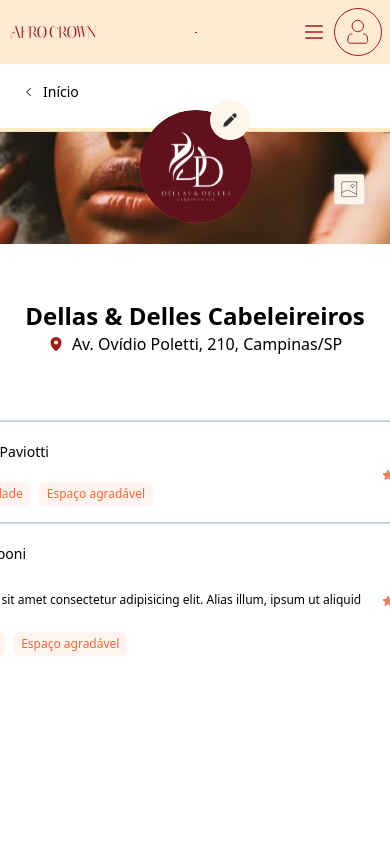
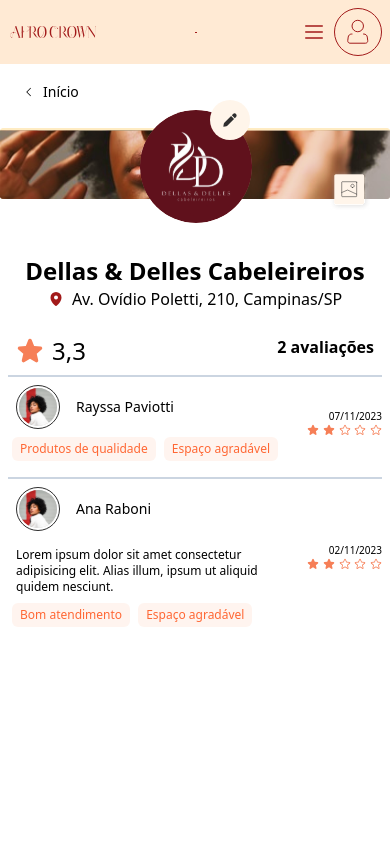
Before and after one commit to Afro-Crown/acw-admin-web, a Next.js app: page /reviews in a window 390 px wide. Shown: the top 844 px of the page. Built offline with nearby package versions, Linux system fonts and the light colour scheme; a web font is replaced by a local one.

Commit message:
fix: responsividade

```diff
--- a/src/app/home/components/header.tsx
+++ b/src/app/home/components/header.tsx
@@ -22,7 +22,7 @@
     setOpen((prev) => !prev);
   };
   return (
-    <div className="lg:h-[104px] w-full bg-[#FFEAD4] flex items-center justify-between">
+    <div className="lg:h-[104px] w-screen bg-[#FFEAD4] flex items-center justify-between">
       <div className="flex w-1/4 items-center justify-center pl-2">
         <Image src={acLogo} alt="Afro Crown Logo" />
       </div>
--- a/src/app/home/components/profile-cover.tsx
+++ b/src/app/home/components/profile-cover.tsx
@@ -12,7 +12,9 @@
           alt="imagem do perfil do salão"
           src={userImage}
         />
-        <Image alt="Imagem de fundo do perfil" src={profileBg} />
+        <div className="">
+          <Image alt="Imagem de fundo do perfil" src={profileBg} />
+        </div>
       </div>
       <div className="text-black w-full flex flex-col items-center">
         <h2 className="text-2xl font-bold">Dellas & Delles Cabeleireiros</h2>
--- a/src/app/reviews/components/profile-cover.tsx
+++ b/src/app/reviews/components/profile-cover.tsx
@@ -23,7 +23,9 @@
 
           />
         </button>
-        <Image alt="Imagem de fundo do perfil" src={profileBg} className="max-w-screen-sm" />
+        <div className="">
+          <Image alt="Imagem de fundo do perfil" src={profileBg} />
+        </div>
         <button>
           <Image
             className="absolute left-[330px] top-[170px] md:left-[650px] md:top-[220px] lg:left-[1100px] lg:top-[305px] w-10 md:w-14 lg:w-14"
```
